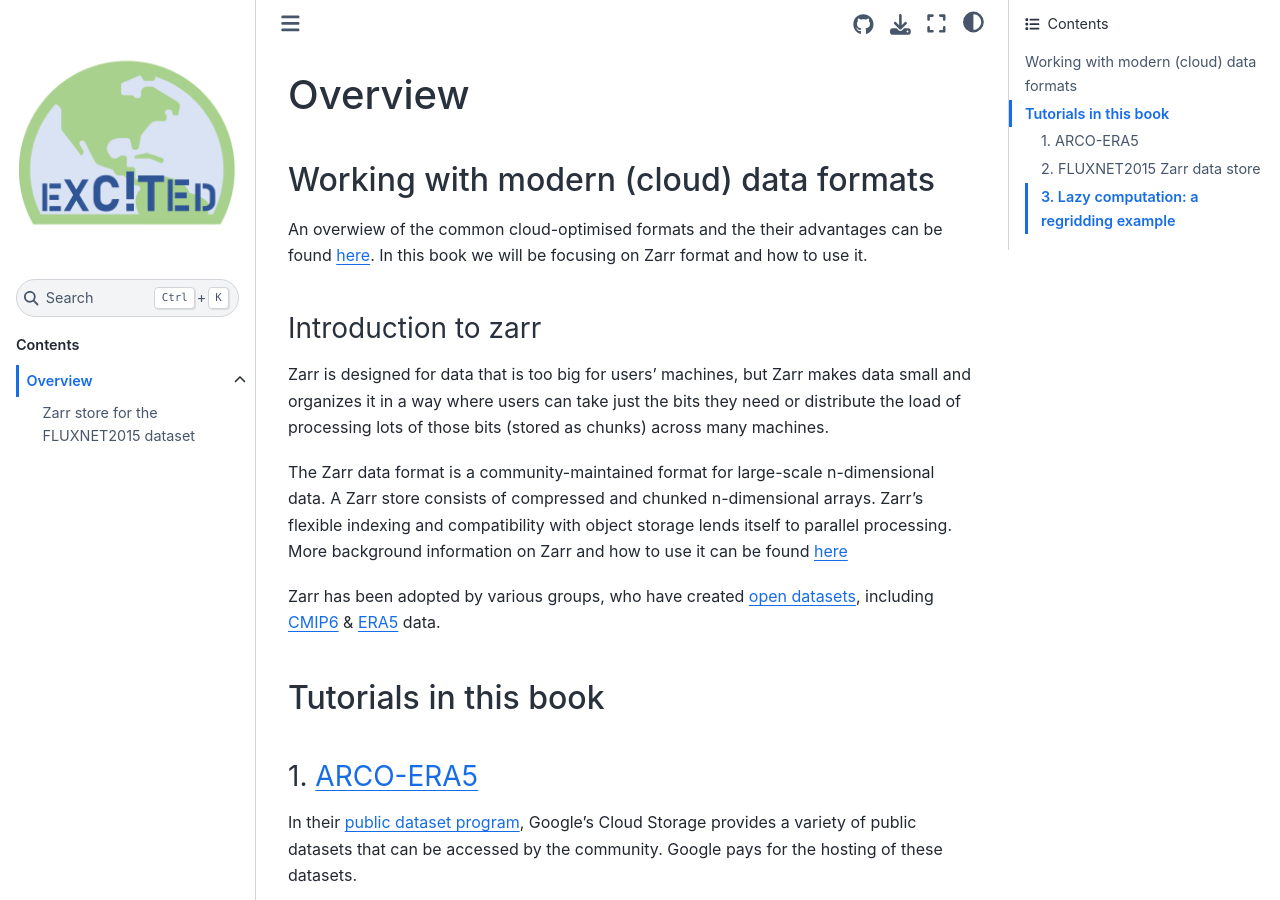
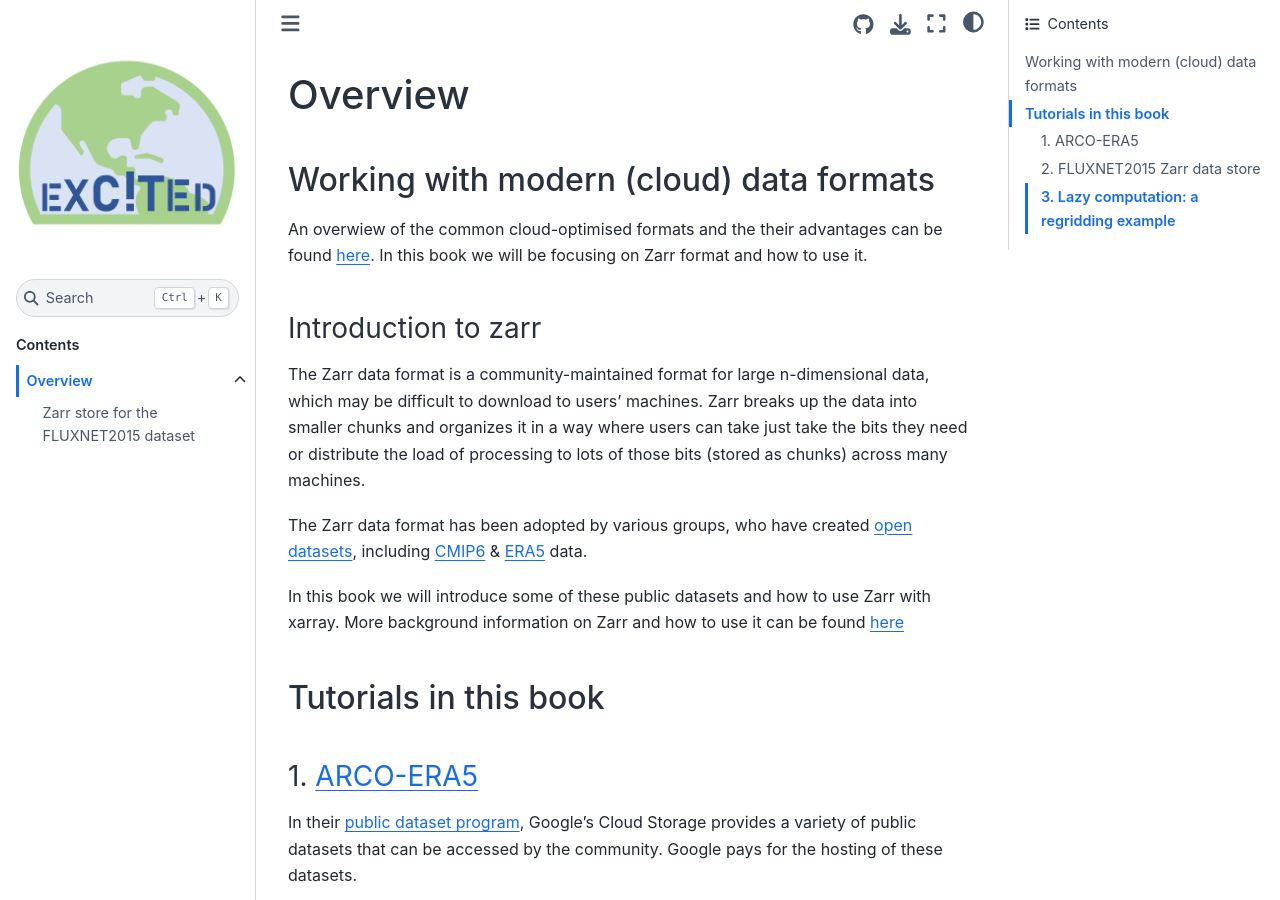
Before and after one commit to EXCITED-CO2/workshop_tutorial, a Jupyter Book: the page built from book/sections/overview.md, in a window 1280 px wide and 900 px high. Built offline with Jupyter Book 1.0.4 settings and Sphinx 7.4.7 and the Sphinx Book theme 1.1.4, drawn with Linux system fonts in a browser that asks for light colours; pages that are not in the unit, such as notebooks, are missing from menus; comment, search, counter and statistics services are not loaded.

Commit message:
Change wording to flow better

```diff
--- a/book/sections/overview.md
+++ b/book/sections/overview.md
@@ -4,11 +4,11 @@
 An overwiew of the common cloud-optimised formats and the their advantages can be found [here](https://guide.cloudnativegeo.org/). In this book we will be focusing on Zarr format and how to use it.
 
 ### Introduction to zarr
-Zarr is designed for data that is too big for users’ machines, but Zarr makes data small and organizes it in a way where users can take just the bits they need or distribute the load of processing lots of those bits (stored as chunks) across many machines.
+The Zarr data format is a community-maintained format for large n-dimensional data, which may be difficult to download to users’ machines. Zarr breaks up the data into smaller chunks and organizes it in a way where users can take just take the bits they need or distribute the load of processing to lots of those bits (stored as chunks) across many machines.
 
-The Zarr data format is a community-maintained format for large-scale n-dimensional data. A Zarr store consists of compressed and chunked n-dimensional arrays. Zarr’s flexible indexing and compatibility with object storage lends itself to parallel processing. More background information on Zarr and how to use it can be found [here](https://guide.cloudnativegeo.org/zarr/intro.html)
+The Zarr data format has been adopted by various groups, who have created [open datasets](https://zarr.dev/datasets/), including [CMIP6](https://console.cloud.google.com/marketplace/details/noaa-public/cmip6) & [ERA5](https://cloud.google.com/storage/docs/public-datasets/era5) data.
 
-Zarr has been adopted by various groups, who have created [open datasets](https://zarr.dev/datasets/), including [CMIP6](https://console.cloud.google.com/marketplace/details/noaa-public/cmip6) & [ERA5](https://cloud.google.com/storage/docs/public-datasets/era5) data.
+In this book we will introduce some of these public datasets and how to use Zarr with xarray. More background information on Zarr and how to use it can be found [here](https://guide.cloudnativegeo.org/zarr/intro.html)
 
 ## Tutorials in this book
 ### 1. [ARCO-ERA5](https://github.com/EXCITED-CO2/workshop_tutorial/blob/main/book/sections/FLUXNET2015.ipynb)
```
Also changed, not shown: book/intro.md (+4 -2 lines).
